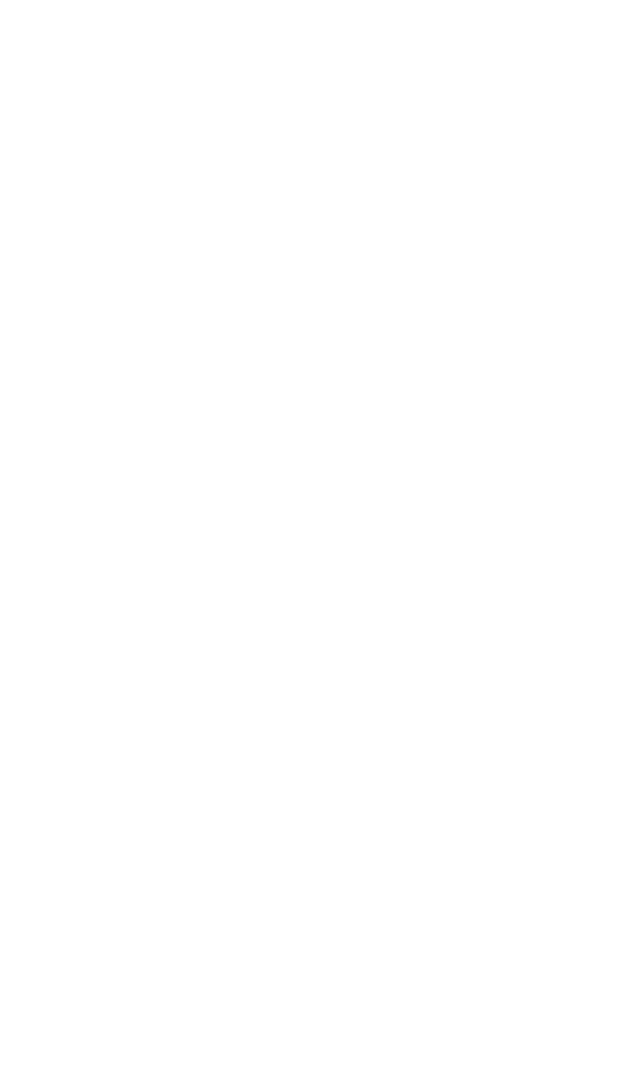
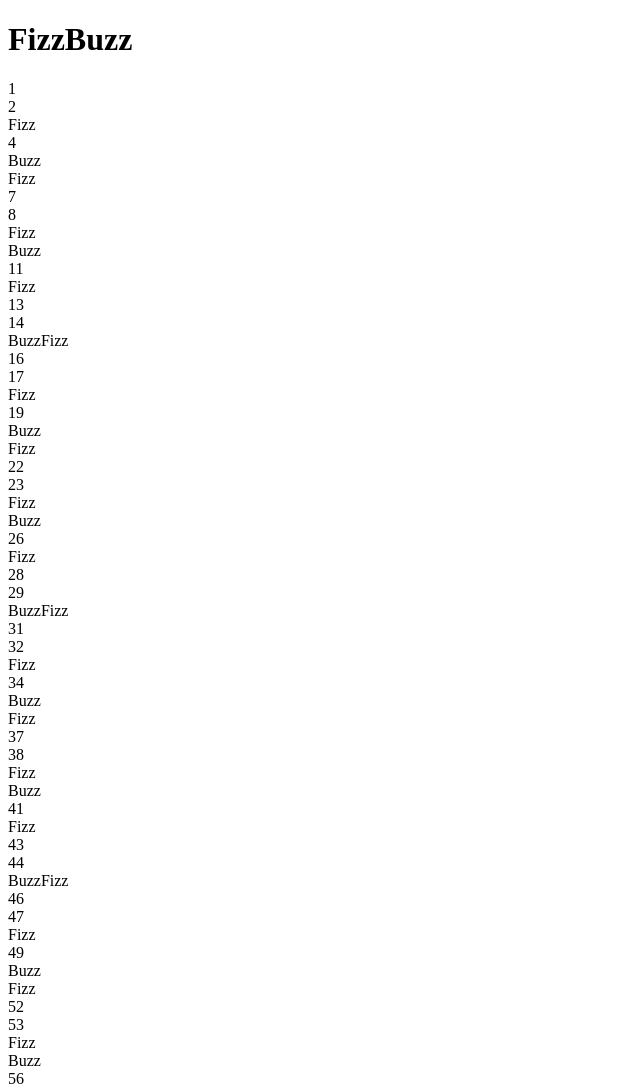
Before and after one commit to jacopo-derrico/js-fizzbuzz, a plain HTML site: page index.html in a window 1280 px wide. Shown: the top 1084 px of the page, without its empty margins (0-640 px from the left). Before the commit the page ends 800 px from the top, so only its background shows below. Drawn offline with Linux system fonts and the light colour scheme.

Commit message:
print boxes in DOM

```diff
--- a/index.html
+++ b/index.html
@@ -8,6 +8,12 @@
 </head>
 
 <body>
+    <main>
+        <h1>FizzBuzz</h1>
+        <div id="container">
+
+        </div>
+    </main>
 
     <script src="./js/main.js"></script>
 </body>
--- a/js/main.js
+++ b/js/main.js
@@ -5,15 +5,42 @@
 //5 - BONUS use append() to create container with boxes w/ numbers inside
 //6 - BONUS add differents styles to every box
 
- for (let i = 1; i <= 100; i++) {
-    // console.log(i)
+//  for (let i = 1; i <= 100; i++) {
+//     // console.log(i)
+//     if ((i % 3 === 0) && (i % 5 === 0)) {
+//         console.log("BuzzFizz")
+//     } else if ((i % 3) === 0) {
+//         console.log("Fizz")
+//     } else if ((i % 5) === 0) {
+//         console.log("Buzz")
+//     } else {
+//         console.log(i)
+//     }
+//  };
+
+//  const container = document.createElement("div");
+//  const box = document.createElement("div");
+//  const text = document.createElement("p");
+
+const container = document.getElementById('container');
+
+
+for (let i = 1; i <= 100; i++) {
     if ((i % 3 === 0) && (i % 5 === 0)) {
         console.log("BuzzFizz")
+        const box = `<div class="box box-bf">BuzzFizz</div>`;
+        container.innerHTML += box
     } else if ((i % 3) === 0) {
         console.log("Fizz")
+        const box = `<div class="box box-f">Fizz</div>`;
+        container.innerHTML += box
     } else if ((i % 5) === 0) {
         console.log("Buzz")
+        const box = `<div class="box box-b">Buzz</div>`;
+        container.innerHTML += box
     } else {
         console.log(i)
+        const box = `<div class="box box-number">${i}</div>`;
+        container.innerHTML += box
     }
- }
+};
```
